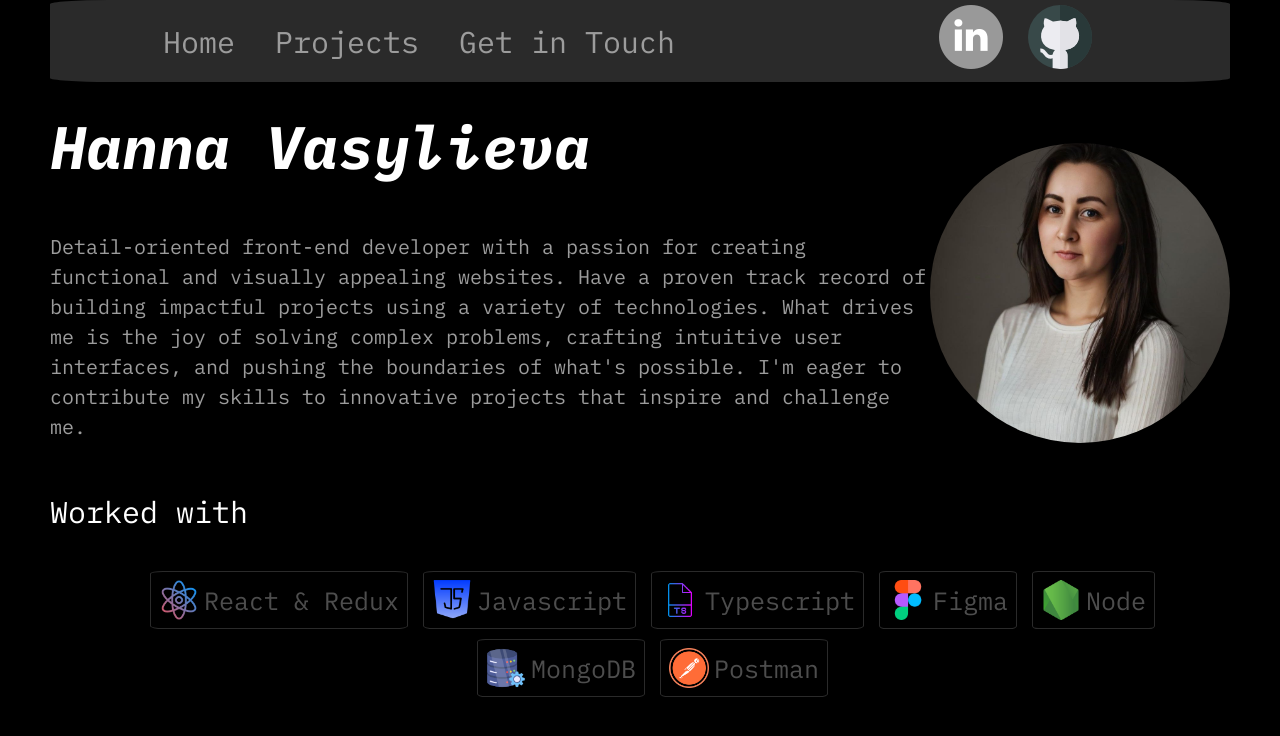
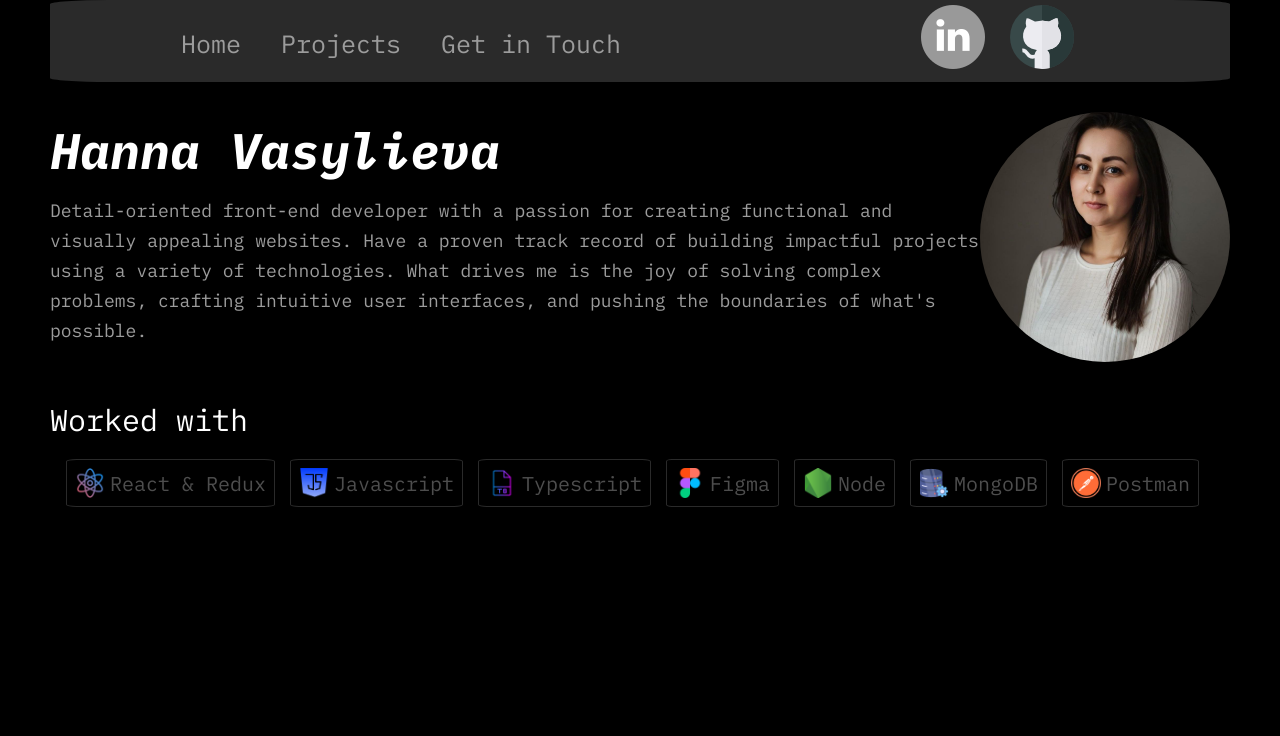
Before and after one commit to HannaVasylieva/portfolioHanna, a React (Create React App) app: page / in a window 1280 px wide. Shown: the top 736 px of the page. Built offline with nearby package versions, Linux system fonts and the light colour scheme.

Commit message:
Responsive design

```diff
--- a/src/Components/Header/Header.scss
+++ b/src/Components/Header/Header.scss
@@ -11,11 +11,11 @@
   margin-bottom: 100px;
 
   @include onLaptop {
-    margin-bottom: 50px;
+    margin-bottom: 30px;
   }
 
   @include onTablet {
-    height: 60px;
+    height: 50px;
   }
 
   @include onMobile {
@@ -30,6 +30,7 @@
     transition: all 0.3s ease;
 
     @include onLaptop {
+      font-size: 25px;
       margin-right: 40px;
     }
 
--- a/src/Pages/Home/Home.js
+++ b/src/Pages/Home/Home.js
@@ -6,14 +6,13 @@ export const Home = () => {
       <div className="home__info">
         <div className="home__description">
           <h1 className="home__name">Hanna Vasylieva</h1>
-          <p>
+          <p className="home__about">
             Detail-oriented front-end developer with a passion for creating
             functional and visually appealing websites. Have a proven track
             record of building impactful projects using a variety of
             technologies. What drives me is the joy of solving complex problems,
             crafting intuitive user interfaces, and pushing the boundaries of
-            what's possible. I'm eager to contribute my skills to innovative
-            projects that inspire and challenge me.
+            what's possible.
           </p>
         </div>
 
--- a/src/Pages/Home/Home.scss
+++ b/src/Pages/Home/Home.scss
@@ -8,7 +8,6 @@
 
     @include onMobile {
       flex-direction: column;
-      justify-content: center;
     }
   }
 
@@ -19,7 +18,8 @@
     margin: 0px 0px 70px;
 
     @include onLaptop {
-      font-size: 60px;
+      font-size: 50px;
+      margin: 0px 0px 30px;
     }
 
     @include onTablet {
@@ -36,11 +36,14 @@
   &__description {
     font-size: 20px;
     line-height: 30px;
-    width: 1000px;
+
+    @include onLaptop {
+      font-size: 18px;
+    }
 
     @include onTablet {
-      font-size: 16px;
-      line-height: 26px;
+      font-size: 14px;
+      line-height: 24px;
     }
 
     @include onMobile {
@@ -55,6 +58,10 @@
     }
   }
 
+  &__about {
+    margin: 0px;
+  }
+
   &__img {
     width: 400px;
     height: 400px;
@@ -62,18 +69,17 @@
     object-fit: cover;
 
     @include onLaptop {
-      width: 300px;
-      height: 300px;
-    }
-
-    @include onTablet {
       width: 250px;
       height: 250px;
     }
 
-    @include onMobile {
+    @include onTablet {
       width: 200px;
       height: 200px;
+    }
+
+    @include onMobile {
+      display: none;
     }
   }
 
@@ -82,11 +88,12 @@
     margin-bottom: 80px;
 
     @include onLaptop {
-      margin-bottom: 40px;
+      margin-bottom: 20px;
     }
 
     @include onTablet {
-      margin-bottom: 20px;
+      margin-top: 5px;
+      margin-bottom: 10px;
     }
 
     @include onMobile {
@@ -100,11 +107,8 @@
     list-style: none;
     flex-wrap: wrap;
     justify-content: center;
-
-    @include onMobile {
-      margin: 0px;
-      padding: 0px;
-    }
+    margin: 0px;
+    padding: 0px;
   }
 
   &__li {
@@ -128,12 +132,16 @@
       opacity: 30%;
       margin-left: 5px;
 
+      @include onLaptop {
+        font-size: 20px;
+      }
+
       @include onTablet {
         font-size: 16px;
       }
 
       @include onMobile {
-        font-size: 10px;
+        font-size: 8px;
       }
     }
   }
@@ -143,11 +151,6 @@
     height: 64px;
 
     @include onLaptop {
-      width: 40px;
-      height: 40px;
-    }
-
-    @include onTablet {
       width: 30px;
       height: 30px;
     }
```
